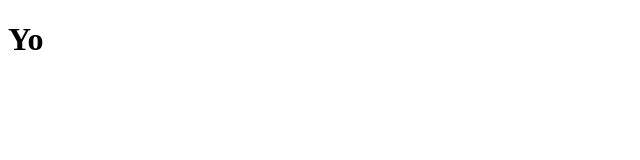
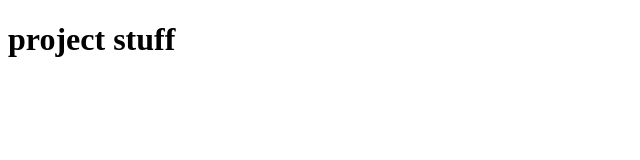
Before and after one commit to mrcjbf/projectpage.github.io, a plain HTML site: page index.html in a window 1280 px wide. Shown: the whole page, without its empty margins (0-640 px from the left). Drawn offline with Linux system fonts and the light colour scheme.

Commit message:
Update index.html

```diff
--- a/index.html
+++ b/index.html
@@ -6,6 +6,6 @@
    </head>
 
    <body>
-   		<h1>Yo</h1>
+   		<h1 color="red">project stuff</h1>
    </body>
 </html>
```
